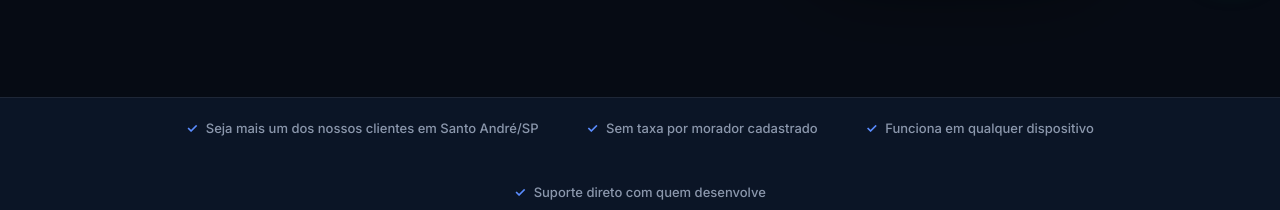
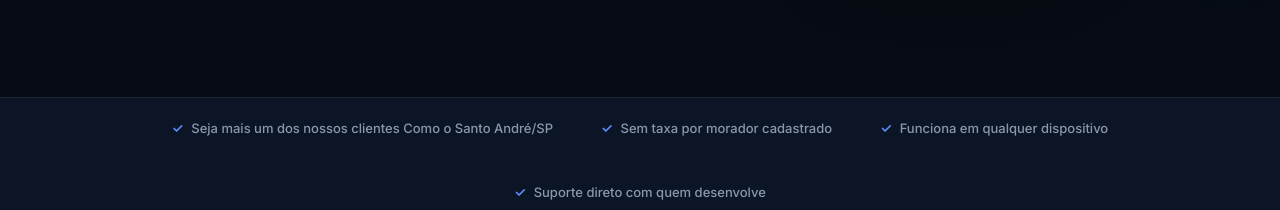
Before and after one commit to Might-DEV/Vision-PaginaDeVendas, a plain HTML site: page index.html in a window 1280 px wide. Shown: the part 809-1019 px from the top of the page. Drawn offline with Linux system fonts and the light colour scheme.

Commit message:
alteraça de mensagem

```diff
--- a/index.html
+++ b/index.html
@@ -590,7 +590,7 @@
 
 <div class="strip">
   <div class="container">
-    <span>Seja mais um dos nossos clientes em Santo André/SP</span>
+    <span>Seja mais um dos nossos clientes Como o Santo André/SP</span>
     <span>Sem taxa por morador cadastrado</span>
     <span>Funciona em qualquer dispositivo</span>
     <span>Suporte direto com quem desenvolve</span>
```
